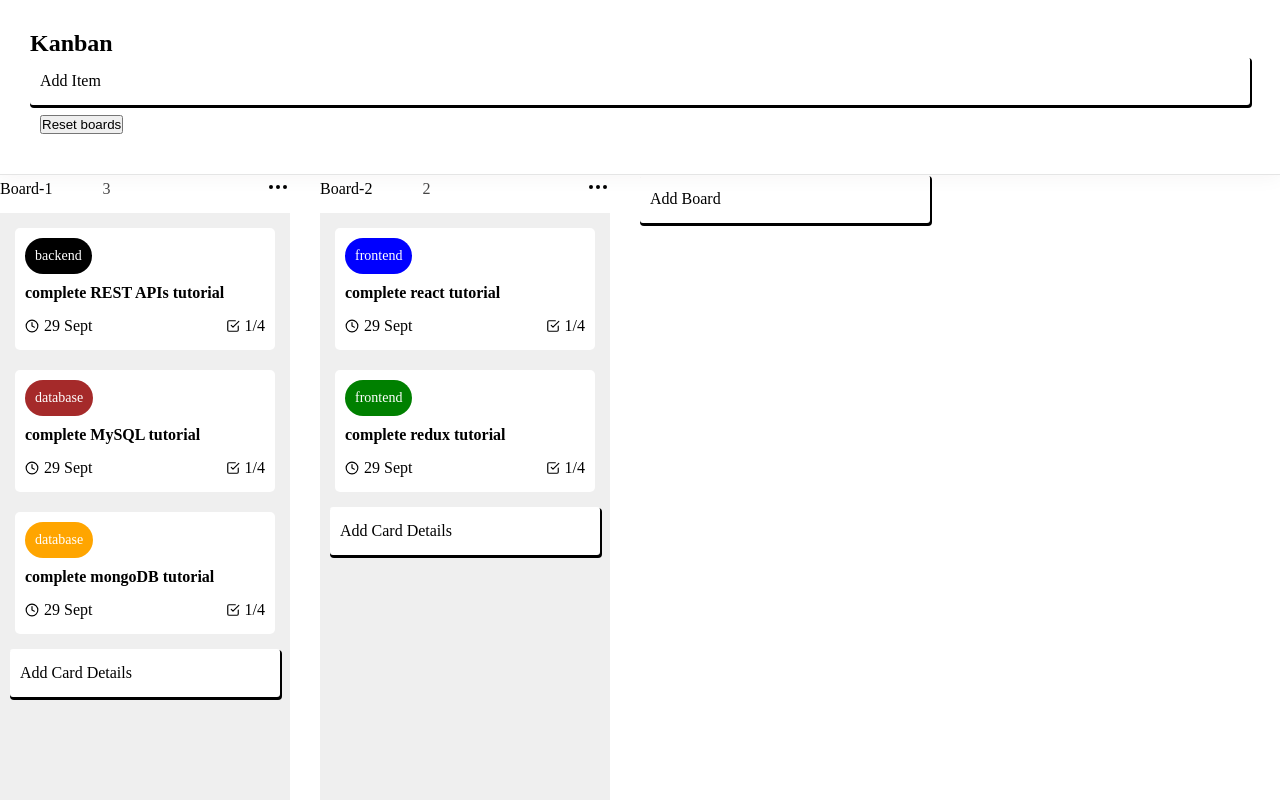
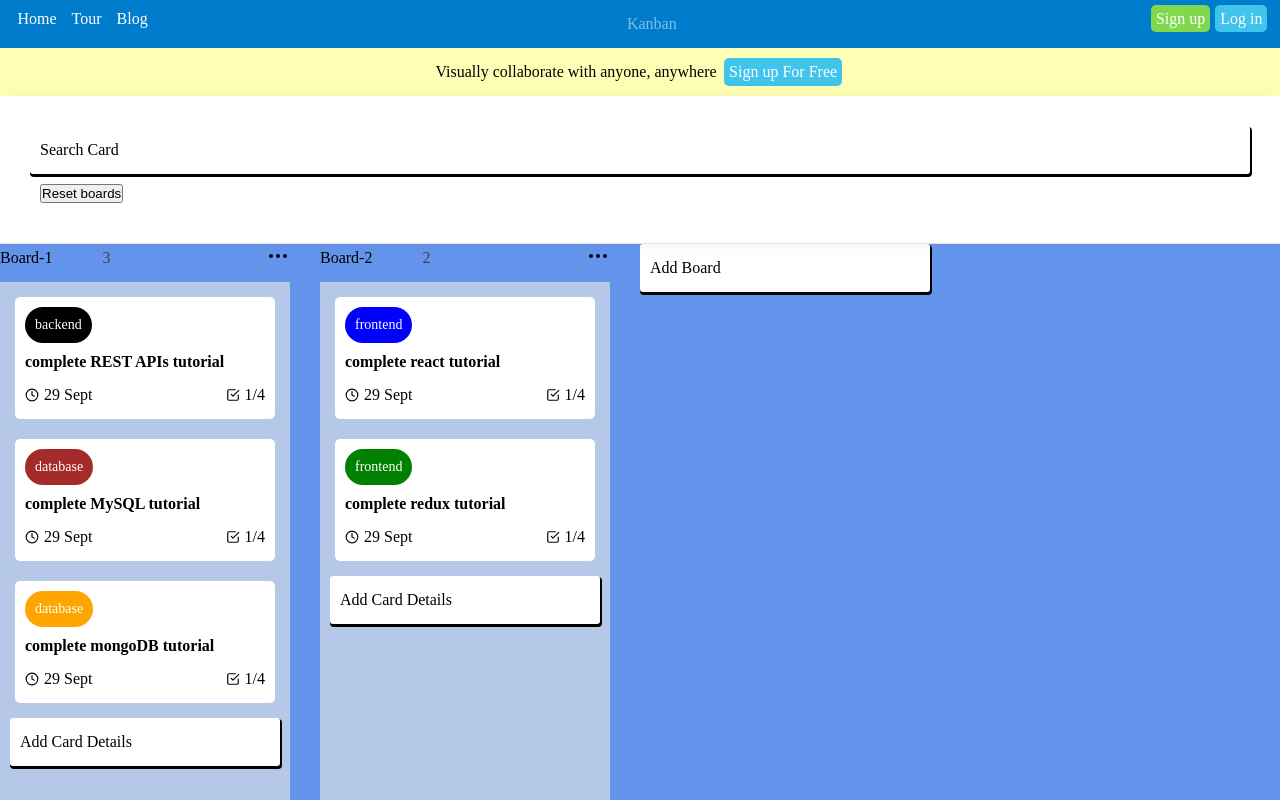
Before and after one commit to razahaider/git-github.com-razahaider-kanban-board-todo-app, a React (Create React App) app: page / in a window 1280 px wide. Built offline with nearby package versions, Linux system fonts and the light colour scheme.

Commit message:
header css styled

```diff
--- a/src/App.css
+++ b/src/App.css
@@ -3,6 +3,7 @@
   height: 100vh;
   display: flex;
   flex-direction: column;
+  background-color: cornflowerblue;
 }
 
 .app_navbar {
--- a/src/App.js
+++ b/src/App.js
@@ -3,6 +3,7 @@ import './App.css'
 import Board from './components/Board/Board'
 import Editable from './components/Editable/Editable'
 import { useState } from 'react'
+import Header from './components/header/Header'
 const App = () => {
   const [boards, setBoards] =useState([
     {
@@ -213,8 +214,9 @@ const App = () => {
   }
   return (
     <div className="app">
-      <div className="app_navbar">
-          <h2>Kanban</h2>
+
+         <Header/>
+         <div className="app_navbar">
           <Editable
               displayClass="app_boards_board_add"
               buttonText="Search Card"
@@ -243,7 +245,7 @@ const App = () => {
 
              <Editable
               displayClass="app_boards_board_add"
-              text="Add Board"
+              buttonText="Add Board"
               placeholder="Enter Board Title"
               onSubmit={(value)=>addBoard(value)}
               />
--- a/src/components/Board/Board.js
+++ b/src/components/Board/Board.js
@@ -34,7 +34,7 @@ const Board = (props) => {
 
         }
         <Editable displayClass="boards_cards_add"
-        text="Add Card Details"
+        buttonText="Add Card Details"
          placeholder="Enter Card Title"
          onSubmit={(cardTitleValue)=>props.addCard(cardTitleValue, props.board?.id)}
          />
--- a/src/components/Editable/Editable.js
+++ b/src/components/Editable/Editable.js
@@ -38,7 +38,7 @@ const Editable = (props) => {
         )
         :
         <p className={`editable_display ${props.displayClass || ""}`}
-           onClick={()=>setshowEdit(true)}>{props.text || "Add Item"}</p>
+           onClick={()=>setshowEdit(true)}>{props.buttonText || "Add Item"}</p>
       }
     </div>
   )
--- /dev/null
+++ b/src/components/header/Header.js
@@ -0,0 +1,27 @@
+import React from 'react'
+import './header.css'
+function Header() {
+  return (
+    <div>
+      <header className="header-container">
+        <div className="header-menu">
+            <a href="#" className="navbar-menu">Home</a>
+            <a href="#" className="navbar-menu">Tour</a>
+            <a href="#" className="navbar-menu">Blog</a>
+        </div>
+        <p className="logo-kanban">Kanban</p>
+        <div className="login-menu">
+            <a href="#" id="sign-up">Sign up</a>
+            <a href="#" id="login">Log in</a>
+        </div>
+          </header>
+          <div className="sign-up-now">
+          <p>Visually collaborate with anyone, anywhere</p>
+          <a href="#" id="sign-up-for-free">Sign up For Free</a>
+        </div>
+
+    </div>
+  )
+}
+
+export default Header
--- /dev/null
+++ b/src/components/header/header.css
@@ -0,0 +1,68 @@
+.header-container
+  {
+    display: flex;
+    justify-content: space-between;
+    background-color: #007ccd;
+    color: white;
+    padding: 10px;
+
+}
+
+  a{
+  text-decoration:none;
+  color: white;
+  padding: 5px 5px;
+  margin: 0px 2.5px;
+  background-color: #3fc4ec;
+  border-radius: 5px;
+  -webkit-border-radius: 5px;
+  -moz-border-radius: 5px;
+  -ms-border-radius: 5px;
+  -o-border-radius: 5px;
+
+}
+
+.header-menu a{
+  background-color: #007ccd
+}
+#sign-up{
+  background-color: #80d84e;
+}
+#login{
+  background-color: #3fc4ec;
+
+}
+
+#login:hover{
+  background-color: #70deff79;
+}
+
+#sign-up:hover{
+  background-color: #e1ffd0c0;
+}
+
+.navbar-menu:hover{
+  background-color: #7ecbffb0;
+
+}
+
+.logo-kanban{
+  opacity: 0.5;
+}
+
+.logo-kanban:hover{
+  opacity: 1;
+}
+
+.sign-up-now{
+  display:flex;
+  justify-content: center;
+  align-items: center;
+  gap: 5px;
+  padding: 10px;
+  background-color: rgb(255, 255, 181);
+}
+
+.sign-up-now a:hover{
+  background-color: #92d8ee;
+}
```
